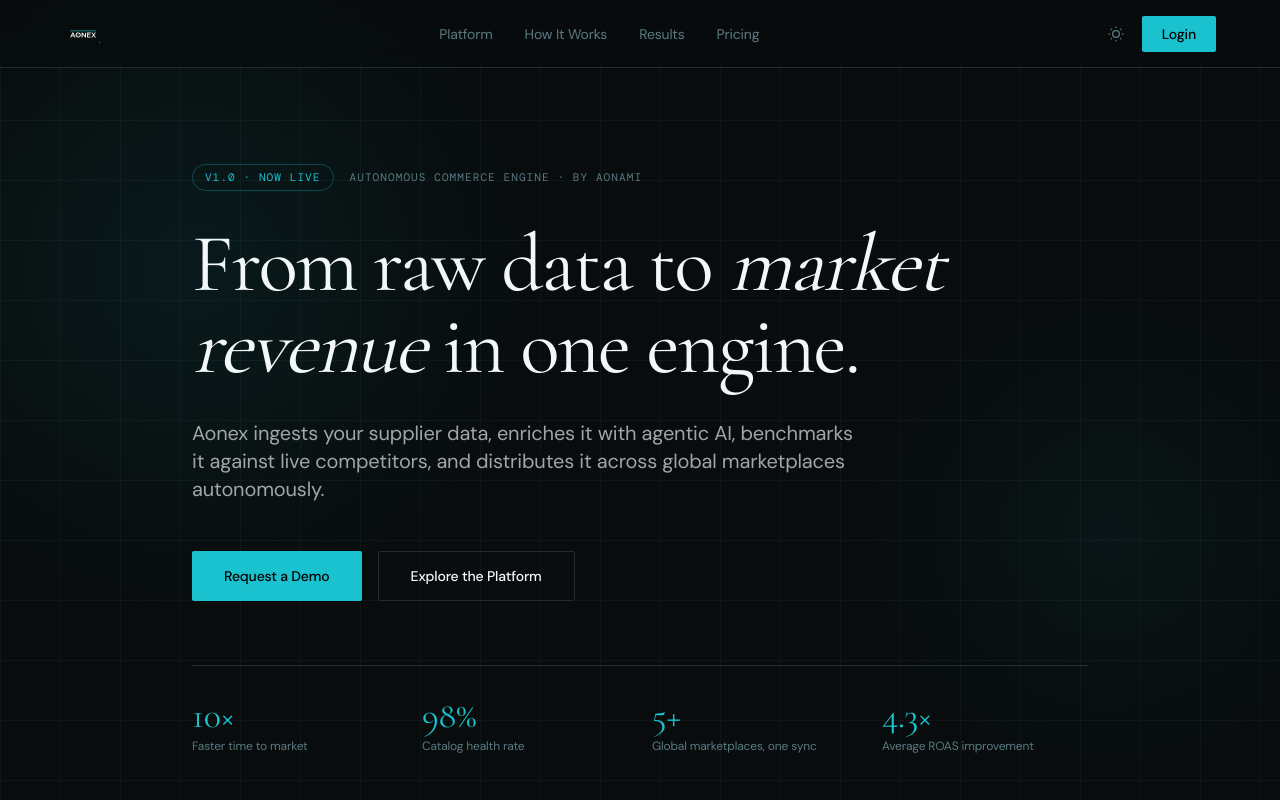
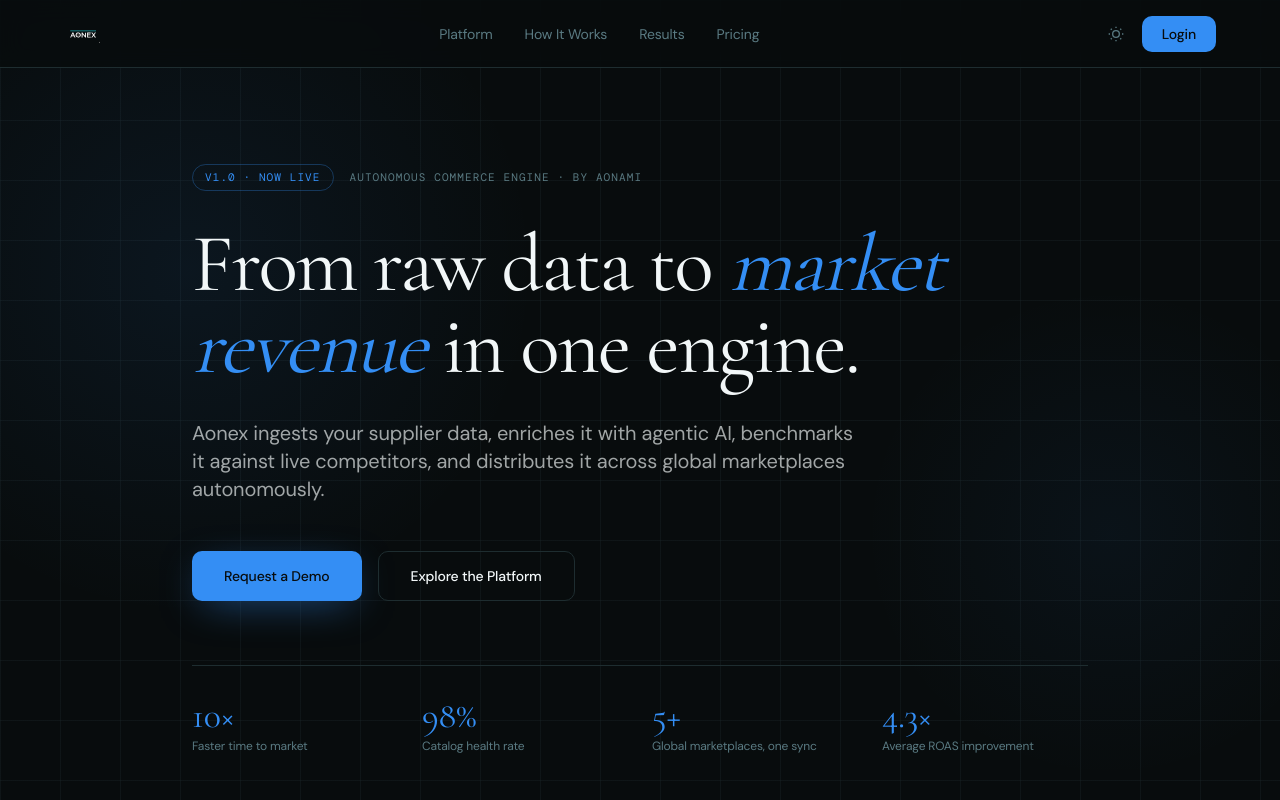
Before and after one commit to Prateek-1kumar/aonex-frontend, a Next.js app: page / in a window 1280 px wide. Shown: the top 800 px of the page. Built offline with nearby package versions, Linux system fonts and the light colour scheme.

Commit message:
refactor: standardize color semantic variables in landing components and unify ThemeToggle implementation

```diff
--- a/src/app/globals.css
+++ b/src/app/globals.css
@@ -134,8 +134,8 @@
   --ld-surface:       13  18  20;
   --ld-surface-light: 17  24  32;
   --ld-border:        30  45  48;
-  --ld-teal:          26 193 206;
-  --ld-teal-dim:      15 138 148;
+  --ld-teal:          52 142 244;   /* Electric Azure — unified site accent */
+  --ld-teal-dim:      17 108 212;
   --ld-text:         242 247 248;
   --ld-muted:         90 122 130;
   --ld-terminal:       5   8   9;
@@ -148,8 +148,8 @@
   --ld-surface:        235 241 242;
   --ld-surface-light:  222 231 232;
   --ld-border:         197 212 215;
-  --ld-teal:            26 193 206;
-  --ld-teal-dim:        15 138 148;
+  --ld-teal:            13 120 242;   /* Electric Azure — unified site accent */
+  --ld-teal-dim:        12  96 200;
   --ld-text:            10  18  20;
   --ld-muted:           77 110 119;
   --ld-terminal:       221 230 231;
@@ -171,10 +171,21 @@
 /* ── Landing: nav scroll state ──────────────────────────────── */
 nav.scrolled { background-color: rgb(var(--ld-bg) / 0.97) !important; }
 
+/* ── Landing: decorative backgrounds (token-driven) ─────────── */
+.hero-bg-grid {
+  background-image:
+    linear-gradient(rgb(var(--ld-border) / 0.3) 1px, transparent 1px),
+    linear-gradient(90deg, rgb(var(--ld-border) / 0.3) 1px, transparent 1px);
+  background-size: 60px 60px;
+}
+.hero-glow-1 { background: radial-gradient(circle, rgb(var(--ld-teal) / 0.08) 0%, transparent 70%); }
+.hero-glow-2 { background: radial-gradient(circle, rgb(var(--ld-teal) / 0.05) 0%, transparent 70%); }
+.demo-glow   { background: radial-gradient(circle, rgb(var(--ld-teal) / 0.06) 0%, transparent 70%); }
+
 /* ── Landing: diff strikethrough ────────────────────────────── */
 .strikethrough-line {
   position: absolute; height: 2px;
-  background-color: #ef4444;
+  background-color: hsl(var(--danger));
   width: 0; top: 50%; left: 0;
   transition: width 0.8s ease;
 }
--- a/src/app/layout.tsx
+++ b/src/app/layout.tsx
@@ -42,6 +42,14 @@ export const metadata: Metadata = {
 export default function RootLayout({ children }: { children: React.ReactNode }) {
   return (
     <html lang="en" className="dark" suppressHydrationWarning>
+      <head>
+        {/* Anti-FOUC: apply the saved theme before first paint (defaults to dark when unset). */}
+        <script
+          dangerouslySetInnerHTML={{
+            __html: `(function(){try{var t=localStorage.getItem('aonex-theme');if(t)document.documentElement.setAttribute('data-theme',t);}catch(e){}})()`,
+          }}
+        />
+      </head>
       <body
         suppressHydrationWarning
         className={`${playfair.variable} ${poppins.variable} ${cormorant.variable} ${dmSans.variable} ${dmMono.variable} font-sans min-h-screen antialiased bg-background text-foreground`}
--- a/src/app/page.tsx
+++ b/src/app/page.tsx
@@ -18,12 +18,6 @@ export const metadata: Metadata = {
 export default function Home() {
   return (
     <div className="bg-ld-bg text-ld-text font-dm-sans overflow-x-hidden">
-      {/* Anti-FOUC: set data-theme before first paint */}
-      <script
-        dangerouslySetInnerHTML={{
-          __html: `(function(){var t=localStorage.getItem('aonex-theme');document.documentElement.setAttribute('data-theme',t||'dark')})()`,
-        }}
-      />
       <LandingNav />
       <LandingHero />
       <LandingTicker />
--- a/src/components/landing/LandingDemoCTA.tsx
+++ b/src/components/landing/LandingDemoCTA.tsx
@@ -5,7 +5,7 @@ export default function LandingDemoCTA() {
       id="demo"
     >
       {/* Glow */}
-      <div className="demo-glow absolute top-1/2 left-1/2 -translate-x-1/2 -translate-y-1/2 w-[600px] h-[600px] rounded-full bg-[radial-gradient(circle,rgba(26,193,206,0.06)_0%,transparent_70%)] pointer-events-none" />
+      <div className="demo-glow absolute top-1/2 left-1/2 -translate-x-1/2 -translate-y-1/2 w-[600px] h-[600px] rounded-full pointer-events-none" />
 
       <div className="demo-content relative max-w-xl mx-auto px-6">
         <span className="section-label font-dm-mono text-[11px] tracking-[0.12em] uppercase text-ld-teal mb-6 block">
@@ -24,11 +24,11 @@ export default function LandingDemoCTA() {
             placeholder="Enter work email"
             required
             autoComplete="email"
-            className="demo-input flex-1 bg-ld-surface border border-ld-border text-ld-text placeholder:text-ld-muted px-4 py-3 text-sm font-dm-sans outline-none focus:border-ld-teal transition-colors rounded-[2px] max-w-xs"
+            className="demo-input flex-1 bg-ld-surface border border-ld-border text-ld-text placeholder:text-ld-muted px-4 py-3 text-sm font-dm-sans outline-none focus:border-ld-teal transition-colors rounded-md max-w-xs"
           />
           <button
             type="submit"
-            className="btn btn-primary px-6 py-3 bg-ld-teal text-black text-sm font-medium font-dm-sans hover:bg-ld-text transition-colors rounded-[2px]"
+            className="px-6 py-3 bg-ld-teal text-ld-bg text-sm font-medium font-dm-sans hover:bg-ld-teal-dim transition-colors rounded-md"
           >
             Request Demo
           </button>
--- a/src/components/landing/LandingHero.tsx
+++ b/src/components/landing/LandingHero.tsx
@@ -11,11 +11,11 @@ export default function LandingHero() {
   return (
     <header className="hero relative min-h-screen flex items-center pt-[68px]">
       {/* Background grid */}
-      <div className="hero-bg-grid absolute inset-0 bg-[image:linear-gradient(rgba(30,45,48,0.3)_1px,transparent_1px),linear-gradient(90deg,rgba(30,45,48,0.3)_1px,transparent_1px)] bg-[size:60px_60px] pointer-events-none" />
+      <div className="hero-bg-grid absolute inset-0 pointer-events-none" />
 
       {/* Glow blobs */}
-      <div className="hero-glow-1 absolute -top-20 -left-40 w-[700px] h-[700px] rounded-full bg-[radial-gradient(circle,rgba(26,193,206,0.08)_0%,transparent_70%)] pointer-events-none" />
-      <div className="hero-glow-2 absolute top-1/3 -right-20 w-[500px] h-[500px] rounded-full bg-[radial-gradient(circle,rgba(26,193,206,0.05)_0%,transparent_70%)] pointer-events-none" />
+      <div className="hero-glow-1 absolute -top-20 -left-40 w-[700px] h-[700px] rounded-full pointer-events-none" />
+      <div className="hero-glow-2 absolute top-1/3 -right-20 w-[500px] h-[500px] rounded-full pointer-events-none" />
 
       <div className="hero-content relative max-w-5xl mx-auto px-6 md:px-16 py-24 w-full">
         {/* Eyebrow */}
@@ -31,7 +31,7 @@ export default function LandingHero() {
         {/* Headline */}
         <h1 className="font-display text-5xl md:text-7xl lg:text-[82px] font-normal leading-[1.04] tracking-tight mb-8 max-w-4xl">
           From raw data to{" "}
-          <span className="text-teal italic">market revenue</span>
+          <span className="text-ld-teal italic">market revenue</span>
           {" "}in one engine.
         </h1>
 
@@ -45,13 +45,13 @@ export default function LandingHero() {
         <div className="hero-ctas flex flex-col sm:flex-row gap-4 mb-16">
           <a
             href="#demo"
-            className="btn btn-primary inline-flex items-center justify-center px-8 py-3.5 text-sm font-medium font-dm-sans bg-ld-teal text-black hover:bg-ld-text transition-colors rounded-[2px]"
+            className="inline-flex items-center justify-center px-8 py-3.5 text-sm font-medium font-dm-sans bg-ld-teal text-ld-bg hover:bg-ld-teal-dim transition-all rounded-md shadow-[0_10px_40px_-12px_rgb(var(--ld-teal)/0.6)] hover:shadow-[0_14px_50px_-12px_rgb(var(--ld-teal)/0.7)]"
           >
             Request a Demo
           </a>
           <a
             href="#how-it-works"
-            className="btn btn-ghost inline-flex items-center justify-center px-8 py-3.5 text-sm font-medium font-dm-sans border border-ld-border text-ld-text hover:border-ld-teal hover:text-ld-teal transition-colors rounded-[2px]"
+            className="inline-flex items-center justify-center px-8 py-3.5 text-sm font-medium font-dm-sans border border-ld-border text-ld-text hover:border-ld-teal hover:text-ld-teal transition-colors rounded-md"
           >
             Explore the Platform
           </a>
--- a/src/components/landing/LandingNav.tsx
+++ b/src/components/landing/LandingNav.tsx
@@ -1,9 +1,9 @@
 import Link from "next/link";
-import ThemeToggle from "./ThemeToggle";
+import ThemeToggle from "@/components/theme-toggle";
 
 export default function LandingNav() {
   return (
-    <nav className="fixed top-0 left-0 right-0 z-50 flex items-center justify-between px-6 md:px-16 h-[68px] bg-[rgba(8,12,13,0.85)] backdrop-blur-md border-b border-ld-border transition-colors">
+    <nav className="fixed top-0 left-0 right-0 z-50 flex items-center justify-between px-6 md:px-16 h-[68px] bg-ld-bg/85 backdrop-blur-md border-b border-ld-border transition-colors">
       {/* Logo */}
       <div className="nav-brand">
         <a href="#" className="nav-brand-aonex flex items-center">
@@ -27,10 +27,10 @@ export default function LandingNav() {
 
       {/* Actions */}
       <div className="nav-ctas flex items-center gap-2">
-        <ThemeToggle />
+        <ThemeToggle className="w-9 h-9 rounded-md text-ld-muted hover:text-ld-text hover:bg-ld-surface" />
         <Link
           href="/login"
-          className="btn btn-primary nav-cta hidden sm:inline-flex items-center px-5 py-2 text-sm font-medium font-dm-sans bg-ld-teal text-black hover:bg-ld-text transition-colors rounded-[2px]"
+          className="nav-cta hidden sm:inline-flex items-center px-5 py-2 text-sm font-medium font-dm-sans bg-ld-teal text-ld-bg hover:bg-ld-teal-dim transition-colors rounded-md"
         >
           Login
         </Link>
--- a/src/components/landing/ThemeToggle.tsx
+++ b/src/components/theme-toggle.tsx
@@ -1,18 +1,29 @@
 "use client";
 
-export default function ThemeToggle() {
+/**
+ * Unified light/dark toggle used in both the landing nav and the app sidebar.
+ * Flips `data-theme` on <html> and persists it; the sun/moon icon swap is driven
+ * by the `.sun-icon` / `.moon-icon` rules in globals.css. Pass `className` to
+ * adopt the host surface's tokens (landing `--ld-*` vs app foreground tokens).
+ */
+export default function ThemeToggle({ className = "" }: { className?: string }) {
   const toggle = () => {
-    const next = document.documentElement.getAttribute("data-theme") === "light" ? "dark" : "light";
+    const next =
+      document.documentElement.getAttribute("data-theme") === "light" ? "dark" : "light";
     document.documentElement.setAttribute("data-theme", next);
-    localStorage.setItem("aonex-theme", next);
+    try {
+      localStorage.setItem("aonex-theme", next);
+    } catch {
+      /* storage unavailable — toggle still applies for this session */
+    }
   };
 
   return (
     <button
       id="theme-toggle"
       onClick={toggle}
-      aria-label="Toggle theme"
-      className="w-9 h-9 flex items-center justify-center text-ld-muted hover:text-ld-text transition-colors"
+      aria-label="Toggle light or dark theme"
+      className={["flex items-center justify-center transition-colors", className].join(" ")}
     >
       {/* Sun — shown in dark mode */}
       <svg className="sun-icon w-4 h-4" viewBox="0 0 24 24" fill="none" stroke="currentColor" strokeWidth={2}>
```
Also changed, not shown: src/components/app-sidebar.tsx (+7 -1 lines), src/components/landing/LandingHowItWorks.tsx (+9 -9 lines), src/components/landing/LandingPlatform.tsx (+10 -10 lines), src/components/landing/LandingTerminal.tsx (+9 -9 lines).
